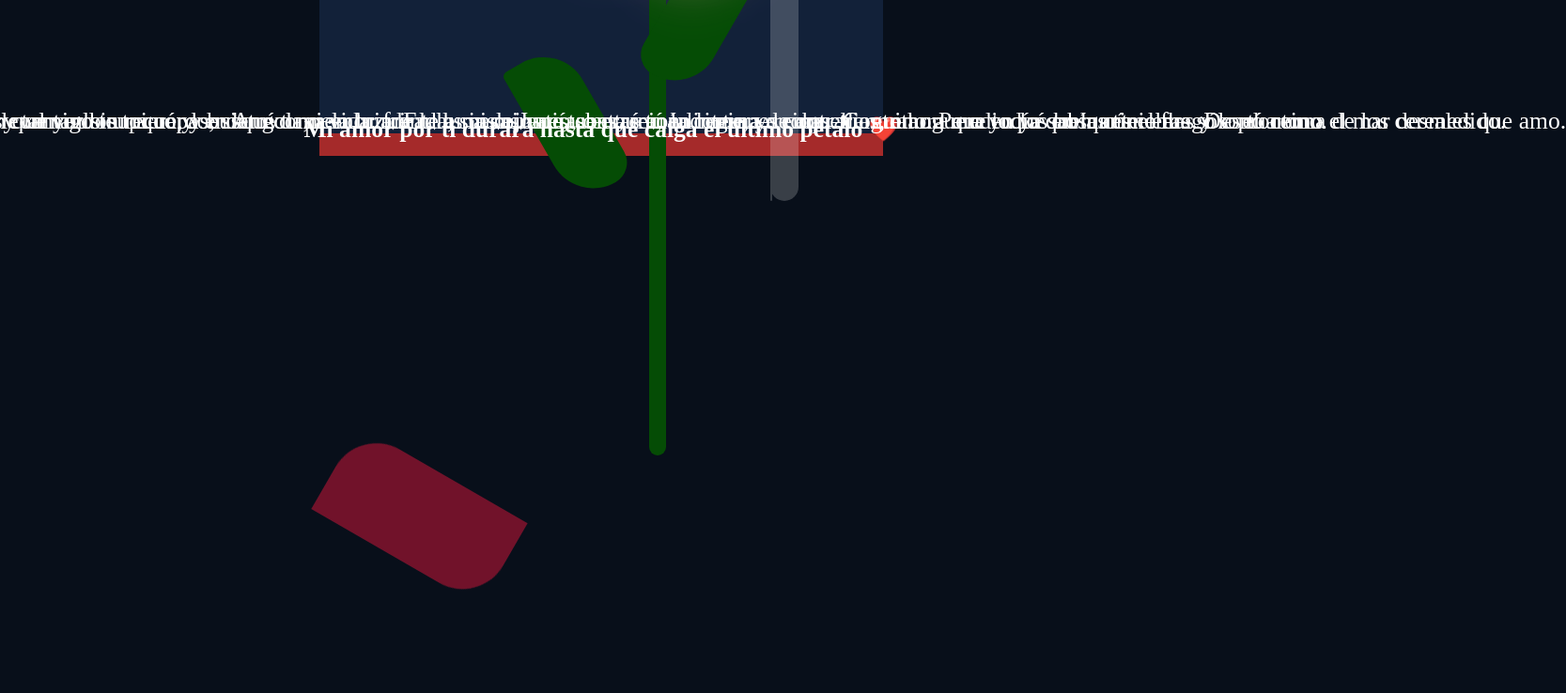
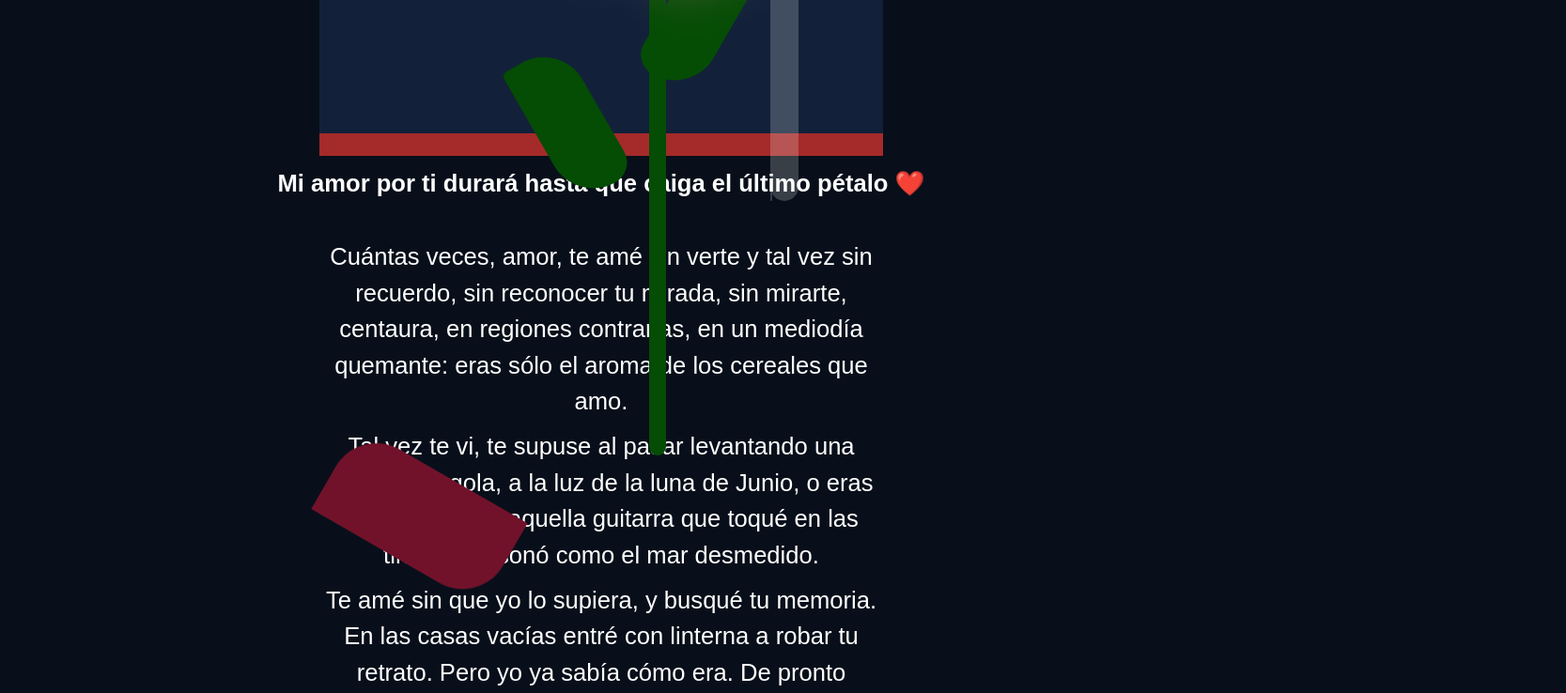
Before and after one commit to pjaime1623/rosa, a plain HTML site: page index.html in a window 1280 px wide. Shown: the part 632-1370 px from the top of the page at 94% size, 1667 px wide, since content can reach past the window. Before the commit the page ends 1277 px from the top, so only its background shows below. Drawn offline with Linux system fonts and the light colour scheme.

Commit message:
Update styles.css

```diff
--- a/styles.css
+++ b/styles.css
@@ -5,8 +5,10 @@ body {
     overflow: hidden;
     margin: 0;
     display: flex;
-    justify-content: center;
+    flex-direction: column;
     align-items: center;
+    color: white;
+    font-family: Arial, sans-serif;
 }
 
 .container {
@@ -349,13 +351,17 @@ body {
 }
 
 .texto {
-    top: 90%;
     color: white;
     font-size: 2vw;
-    position: absolute;
-    left: 50%;
-    transform: translateX(-50%);
-    white-space: nowrap;
+    line-height: 1.5;
+    text-align: center;
+    margin: 10px 0;
+}
+
+.poem-container {
+    max-width: 600px;
+    width: 90%;
+    margin-top: 20px;
 }
 
 /* Media Queries for Responsiveness */
```
